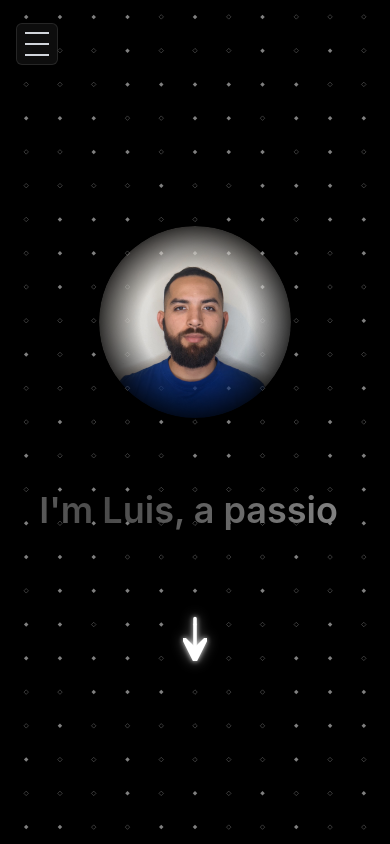
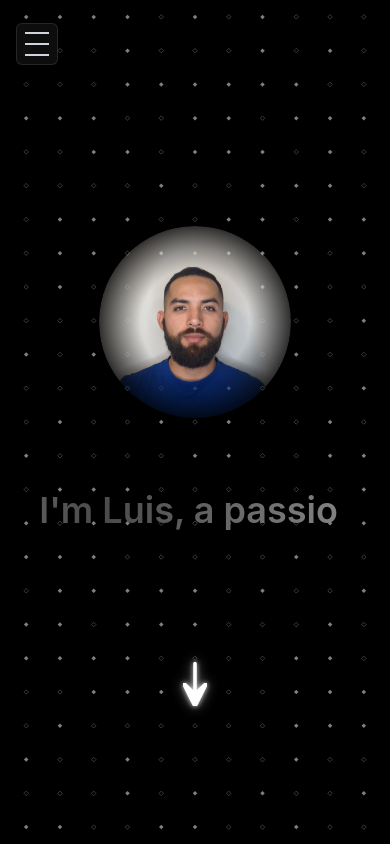
Before and after one commit to Lmx154/portfolio, a React (Vite) app: page / in a window 390 px wide. Shown: the top 844 px of the page. Built offline with nearby package versions, Linux system fonts and the light colour scheme.

Commit message:
mobile screen fix

```diff
--- a/src/index.css
+++ b/src/index.css
@@ -89,6 +89,12 @@ html {
   transform: translateX(-50%);
 }
 
+@media (max-width: 768px) {
+  .arrow-container {
+    bottom: 5px; /* Adjust position for smaller screens */
+  }
+}
+
 .arrow {
   width: 320px; /* Changed from 120px */
   height: 320px; /* Changed from 120px */
```
